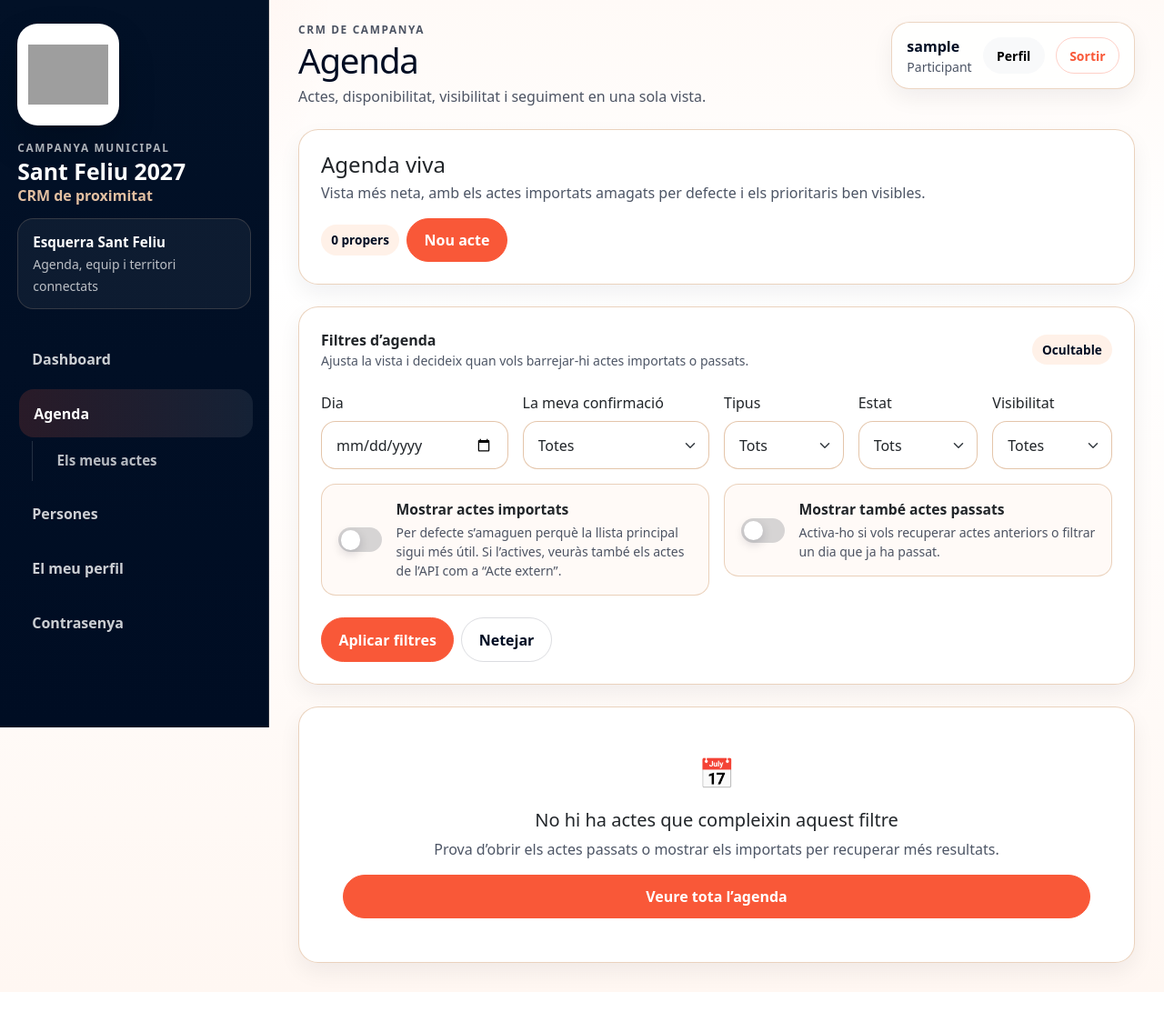
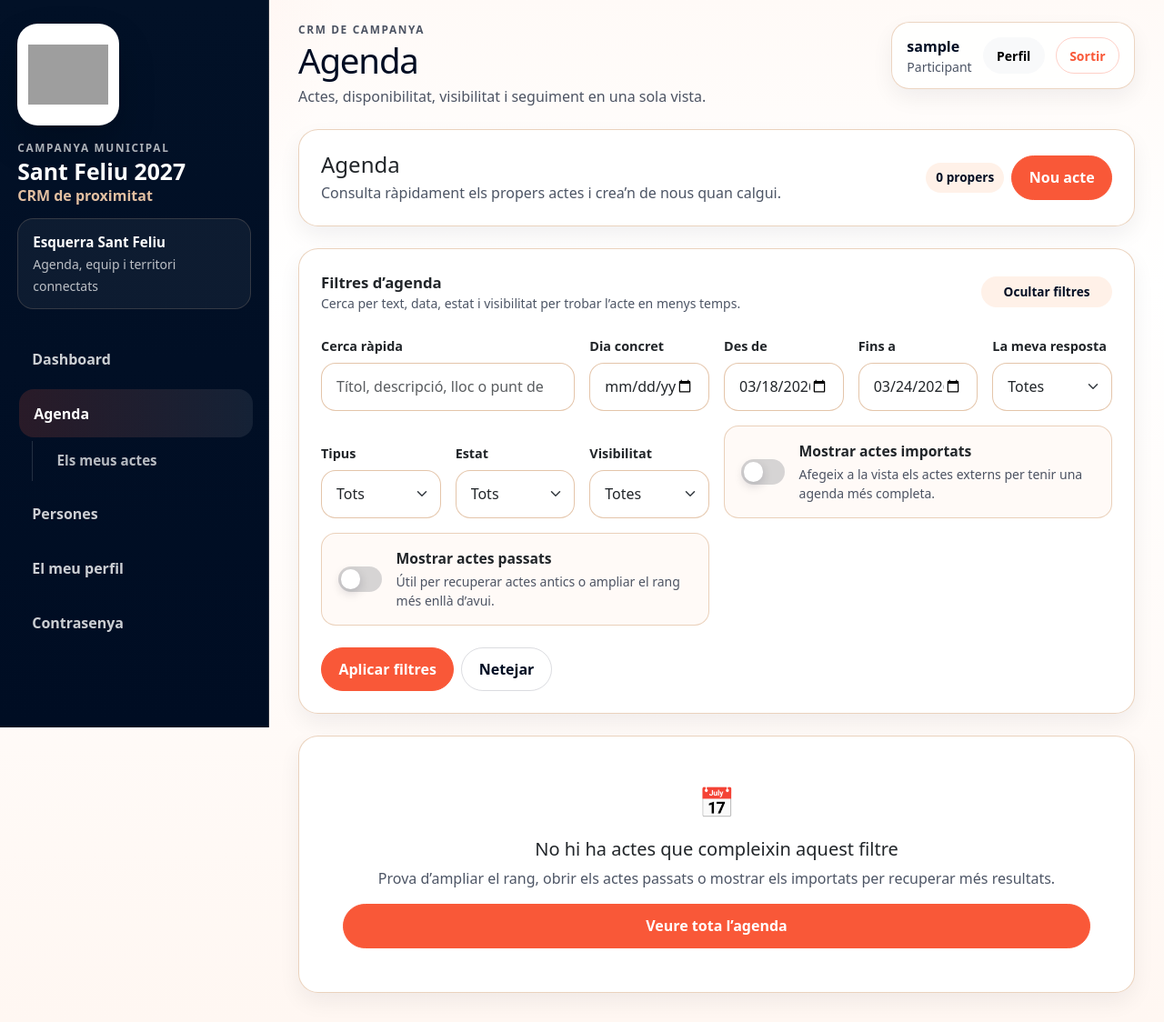
Before and after one commit to aitorivera11/crm-esquerrasantfeliu, a Django app: page /agenda/ in a window 1280 px wide, after a click that opens the changed part. Shown: the whole page at 91% size. Before the commit the page ends 1091 px from the top, so only its background shows below. Run offline with Django 5.2, Linux system fonts and the light colour scheme; the visitor is signed in with stand-in values (Sample User, id 1); data comes from the database, SQL or seed files in the repository; data that the repository does not hold is empty; some libraries are stand-ins or nearby versions; grey boxes are pictures that could not be loaded.

Commit message:
Improve agenda list filtering and card UX

```diff
--- a/agenda/views.py
+++ b/agenda/views.py
@@ -98,22 +98,65 @@ class ActeListView(AgendaContextMixin, LoginRequiredMixin, ListView):
     def _is_true(self, value):
         return str(value).lower() in {'1', 'true', 'on', 'si', 'yes'}
 
+    def _parse_date(self, value):
+        if not value:
+            return None
+        try:
+            return timezone.datetime.fromisoformat(value).date()
+        except ValueError:
+            return None
+
+    def _format_calendar_datetime(self, value):
+        return EventSharingMixin._format_calendar_datetime(self, value)
+
+    def _sharing_context(self, acte):
+        return EventSharingMixin._sharing_context(self, acte)
+
     def get_queryset(self):
         user_can_edit = self._user_can_manage_actes()
         queryset = self._visible_queryset(include_drafts=user_can_edit)
         now = timezone.now()
+        today = timezone.localdate()
+        default_end = today + timedelta(days=6)
         show_past = self._is_true(self.request.GET.get('show_past'))
         show_imported = self._is_true(self.request.GET.get('show_imported'))
 
-        day = self.request.GET.get('day')
-        if not show_past and not day:
+        day = self._parse_date(self.request.GET.get('day'))
+        date_from = self._parse_date(self.request.GET.get('date_from'))
+        date_to = self._parse_date(self.request.GET.get('date_to'))
+
+        if day:
+            date_from = day
+            date_to = day
+        elif not (date_from or date_to):
+            date_from = today
+            date_to = default_end
+
+        if date_from and date_to and date_from > date_to:
+            date_from, date_to = date_to, date_from
+
+        if date_from:
+            queryset = queryset.filter(inici__date__gte=date_from)
+        elif not show_past:
             queryset = queryset.filter(inici__gte=now)
 
-        if day:
-            queryset = queryset.filter(inici__date=day)
+        if date_to:
+            queryset = queryset.filter(inici__date__lte=date_to)
+
+        if not show_past and not date_from and not day:
+            queryset = queryset.filter(inici__gte=now)
 
         if not show_imported:
             queryset = queryset.filter(external_source='')
+
+        search = (self.request.GET.get('q') or '').strip()
+        if search:
+            queryset = queryset.filter(
+                Q(titol__icontains=search)
+                | Q(descripcio__icontains=search)
+                | Q(ubicacio__icontains=search)
+                | Q(punt_trobada__icontains=search)
+            )
 
         estat = self.request.GET.get('estat')
         if estat in Acte.Estat.values:
@@ -141,11 +184,22 @@ class ActeListView(AgendaContextMixin, LoginRequiredMixin, ListView):
 
     def get_context_data(self, **kwargs):
         context = super().get_context_data(**kwargs)
-        actes = [self._enrich_acte(acte) for acte in context['actes']]
+        actes = []
+        for acte in context['actes']:
+            acte = self._enrich_acte(acte)
+            if self._user_can_manage_actes():
+                for key, value in self._sharing_context(acte).items():
+                    setattr(acte, key, value)
+            actes.append(acte)
         now = timezone.now()
         visible_base = self._visible_queryset(include_drafts=self._user_can_manage_actes())
+        today = timezone.localdate()
+        default_end = today + timedelta(days=6)
         current_filters = {
+            'q': self.request.GET.get('q', ''),
             'day': self.request.GET.get('day', ''),
+            'date_from': self.request.GET.get('date_from', today.isoformat()),
+            'date_to': self.request.GET.get('date_to', default_end.isoformat()),
             'my_status': self.request.GET.get('my_status', ''),
             'tipus': self.request.GET.get('tipus', ''),
             'estat': self.request.GET.get('estat', ''),
@@ -153,6 +207,23 @@ class ActeListView(AgendaContextMixin, LoginRequiredMixin, ListView):
             'show_past': self._is_true(self.request.GET.get('show_past')),
             'show_imported': self._is_true(self.request.GET.get('show_imported')),
         }
+        if current_filters['day']:
+            current_filters['date_from'] = current_filters['day']
+            current_filters['date_to'] = current_filters['day']
+        has_active_filters = any(
+            [
+                current_filters['q'],
+                current_filters['day'],
+                current_filters['my_status'],
+                current_filters['tipus'],
+                current_filters['estat'],
+                current_filters['visibility'],
+                current_filters['show_past'],
+                current_filters['show_imported'],
+                current_filters['date_from'] != today.isoformat(),
+                current_filters['date_to'] != default_end.isoformat(),
+            ]
+        )
         context.update(
             {
                 'actes': actes,
@@ -162,7 +233,7 @@ class ActeListView(AgendaContextMixin, LoginRequiredMixin, ListView):
                 'draft_count': visible_base.filter(estat=Acte.Estat.ESBORRANY).count(),
                 'tipus_options': ActeTipus.objects.filter(actiu=True),
                 'current_filters': current_filters,
-                'filters_open': any(current_filters.values()),
+                'filters_open': has_active_filters,
                 'important_count': visible_base.filter(es_important=True, estat=Acte.Estat.PUBLICAT).count(),
                 'can_manage_actes': self._user_can_manage_actes(),
                 'can_view_admin_details': self._user_can_view_admin_details(),
--- a/static/css/app.css
+++ b/static/css/app.css
@@ -863,3 +863,124 @@ textarea.form-control { min-height: 120px; }
 @media (max-width: 767.98px) {
     .share-grid { grid-template-columns: 1fr; }
 }
+
+.agenda-filter-form .form-label {
+    font-size: .9rem;
+    font-weight: 700;
+    margin-bottom: .45rem;
+}
+.filters-summary strong { font-size: 1.05rem; }
+.filter-toggle-label { min-width: 9rem; justify-content: center; }
+.agenda-results-grid { align-items: stretch; }
+.acte-card {
+    height: 100%;
+    display: grid;
+    gap: 1rem;
+}
+.acte-card .h5 a { color: inherit; }
+.acte-card .h5 a:hover { color: var(--accent); }
+.acte-card-main .min-w-0 { min-width: 0; }
+.card-inline-actions {
+    display: flex;
+    align-items: flex-end;
+    justify-content: space-between;
+    gap: 1rem;
+    padding-top: 1rem;
+    border-top: 1px solid rgba(226, 191, 161, .7);
+}
+.cta-group { min-width: 0; }
+.participacio-compact {
+    gap: .6rem !important;
+}
+.participacio-compact > .d-flex {
+    flex-wrap: nowrap !important;
+    width: 100%;
+}
+.participacio-compact > .d-flex form {
+    flex: 1 1 0;
+}
+.participacio-compact > .d-flex .btn {
+    width: 100%;
+    padding-inline: .85rem;
+    white-space: nowrap;
+}
+.participation-inline-label {
+    color: var(--muted);
+    font-weight: 600;
+}
+.card-inline-secondary-actions {
+    display: flex;
+    align-items: center;
+    gap: .65rem;
+    flex-wrap: wrap;
+    justify-content: flex-end;
+}
+.card-admin-actions {
+    display: inline-flex;
+    align-items: center;
+    gap: .4rem;
+}
+.icon-action {
+    width: 2.3rem;
+    height: 2.3rem;
+    display: inline-flex;
+    align-items: center;
+    justify-content: center;
+    border-radius: 999px;
+    text-decoration: none;
+    border: 1px solid rgba(249, 88, 56, .2);
+    background: var(--accent-soft);
+    color: var(--accent);
+    font-size: 1rem;
+    font-weight: 800;
+}
+.icon-action:hover {
+    border-color: var(--accent);
+    background: white;
+    transform: translateY(-1px);
+}
+.icon-action-whatsapp {
+    color: #159d55;
+    border-color: rgba(21, 157, 85, .2);
+    background: rgba(21, 157, 85, .08);
+}
+.icon-action-calendar {
+    color: #3558d9;
+    border-color: rgba(53, 88, 217, .2);
+    background: rgba(53, 88, 217, .08);
+}
+
+@media (max-width: 1199.98px) {
+    .agenda-results-grid > [class*='col-'] { width: 100%; }
+}
+
+@media (max-width: 767.98px) {
+    .agenda-toolbar .d-flex.justify-content-between {
+        align-items: stretch !important;
+    }
+    .filter-toggle-label {
+        min-width: auto;
+    }
+    .filters-summary {
+        align-items: flex-start;
+    }
+    .card-inline-actions {
+        align-items: stretch;
+        flex-direction: column;
+    }
+    .card-inline-secondary-actions {
+        width: 100%;
+        justify-content: space-between;
+    }
+    .card-inline-secondary-actions .btn {
+        flex: 1 1 auto;
+    }
+    .icon-action {
+        width: 2.15rem;
+        height: 2.15rem;
+    }
+    .participacio-compact > .d-flex .btn {
+        font-size: .94rem;
+        padding-inline: .55rem;
+    }
+}
--- a/static/js/app.js
+++ b/static/js/app.js
@@ -1,4 +1,37 @@
 document.addEventListener('DOMContentLoaded', () => {
+
+  document.querySelectorAll('.filters-panel').forEach((details) => {
+    const label = details.querySelector('.filter-toggle-label');
+    const dayInput = details.querySelector('#filter-day');
+    const fromInput = details.querySelector('#filter-date-from');
+    const toInput = details.querySelector('#filter-date-to');
+
+    const syncToggleLabel = () => {
+      if (!label) return;
+      label.textContent = details.open ? (label.dataset.expandedLabel || 'Ocultar filtres') : (label.dataset.collapsedLabel || 'Mostrar filtres');
+    };
+
+    syncToggleLabel();
+    details.addEventListener('toggle', syncToggleLabel);
+
+    if (dayInput && fromInput && toInput) {
+      dayInput.addEventListener('change', () => {
+        if (dayInput.value) {
+          fromInput.value = dayInput.value;
+          toInput.value = dayInput.value;
+        }
+      });
+
+      const clearSingleDay = () => {
+        if (dayInput.value && (fromInput.value !== dayInput.value || toInput.value !== dayInput.value)) {
+          dayInput.value = '';
+        }
+      };
+
+      fromInput.addEventListener('change', clearSingleDay);
+      toInput.addEventListener('change', clearSingleDay);
+    }
+  });
   document.querySelectorAll('form[data-confirm]').forEach((form) => {
     form.addEventListener('submit', (event) => {
       if (!window.confirm(form.dataset.confirm)) {
--- a/templates/agenda/acte_list.html
+++ b/templates/agenda/acte_list.html
@@ -6,8 +6,8 @@
 <section class="card card-panel agenda-toolbar mb-4 p-4">
     <div class="d-flex justify-content-between align-items-center flex-wrap gap-3">
         <div>
-            <h2 class="h4 mb-1">Agenda viva</h2>
-            <p class="text-muted mb-0">Vista més neta, amb els actes importats amagats per defecte i els prioritaris ben visibles.</p>
+            <h2 class="h4 mb-1">Agenda</h2>
+            <p class="text-muted mb-0">Consulta ràpidament els propers actes i crea’n de nous quan calgui.</p>
         </div>
         <div class="d-flex gap-2 flex-wrap align-items-center">
             <span class="info-chip">{{ upcoming_count }} propers</span>
@@ -25,24 +25,36 @@
         <summary class="filters-summary">
             <div>
                 <strong>Filtres d’agenda</strong>
-                <span class="text-muted d-block small">Ajusta la vista i decideix quan vols barrejar-hi actes importats o passats.</span>
+                <span class="text-muted d-block small">Cerca per text, data, estat i visibilitat per trobar l’acte en menys temps.</span>
             </div>
-            <span class="info-chip">Ocultable</span>
+            <span class="info-chip filter-toggle-label" data-collapsed-label="Mostrar filtres" data-expanded-label="Ocultar filtres">{% if filters_open %}Ocultar filtres{% else %}Mostrar filtres{% endif %}</span>
         </summary>
-        <form method="get" class="mt-4">
-            <div class="row g-3">
-                <div class="col-12 col-md-6 col-xl-3">
-                    <label class="form-label" for="filter-day">Dia</label>
+        <form method="get" class="mt-4 agenda-filter-form">
+            <div class="row g-3 align-items-end">
+                <div class="col-12 col-xl-4">
+                    <label class="form-label" for="filter-q">Cerca ràpida</label>
+                    <input id="filter-q" type="search" name="q" value="{{ current_filters.q }}" class="form-control" placeholder="Títol, descripció, lloc o punt de trobada">
+                </div>
+                <div class="col-12 col-md-6 col-xl-2">
+                    <label class="form-label" for="filter-day">Dia concret</label>
                     <input id="filter-day" type="date" name="day" value="{{ current_filters.day }}" class="form-control">
                 </div>
-                <div class="col-12 col-md-6 col-xl-3">
-                    <label class="form-label" for="filter-status">La meva confirmació</label>
+                <div class="col-6 col-md-3 col-xl-2">
+                    <label class="form-label" for="filter-date-from">Des de</label>
+                    <input id="filter-date-from" type="date" name="date_from" value="{{ current_filters.date_from }}" class="form-control">
+                </div>
+                <div class="col-6 col-md-3 col-xl-2">
+                    <label class="form-label" for="filter-date-to">Fins a</label>
+                    <input id="filter-date-to" type="date" name="date_to" value="{{ current_filters.date_to }}" class="form-control">
+                </div>
+                <div class="col-12 col-md-6 col-xl-2">
+                    <label class="form-label" for="filter-status">La meva resposta</label>
                     <select id="filter-status" name="my_status" class="form-select">
                         <option value="">Totes</option>
-                        <option value="HI_ANIRE" {% if current_filters.my_status == 'HI_ANIRE' %}selected{% endif %}>He confirmat que hi vaig</option>
-                        <option value="POTSER" {% if current_filters.my_status == 'POTSER' %}selected{% endif %}>He dit potser</option>
-                        <option value="NO_HI_ANIRE" {% if current_filters.my_status == 'NO_HI_ANIRE' %}selected{% endif %}>He dit que no</option>
-                        <option value="pending" {% if current_filters.my_status == 'pending' %}selected{% endif %}>Encara no he respost</option>
+                        <option value="HI_ANIRE" {% if current_filters.my_status == 'HI_ANIRE' %}selected{% endif %}>Sí</option>
+                        <option value="POTSER" {% if current_filters.my_status == 'POTSER' %}selected{% endif %}>Potser</option>
+                        <option value="NO_HI_ANIRE" {% if current_filters.my_status == 'NO_HI_ANIRE' %}selected{% endif %}>No</option>
+                        <option value="pending" {% if current_filters.my_status == 'pending' %}selected{% endif %}>Sense resposta</option>
                     </select>
                 </div>
                 <div class="col-12 col-md-6 col-xl-2">
@@ -78,7 +90,7 @@
                         <span class="agenda-toggle__control" aria-hidden="true"></span>
                         <span class="agenda-toggle__content">
                             <strong>Mostrar actes importats</strong>
-                            <small>Per defecte s’amaguen perquè la llista principal sigui més útil. Si l’actives, veuràs també els actes de l’API com a “Acte extern”.</small>
+                            <small>Afegeix a la vista els actes externs per tenir una agenda més completa.</small>
                         </span>
                     </label>
                 </div>
@@ -87,8 +99,8 @@
                         <input type="checkbox" id="show-past" name="show_past" value="1" {% if current_filters.show_past %}checked{% endif %}>
                         <span class="agenda-toggle__control" aria-hidden="true"></span>
                         <span class="agenda-toggle__content">
-                            <strong>Mostrar també actes passats</strong>
-                            <small>Activa-ho si vols recuperar actes anteriors o filtrar un dia que ja ha passat.</small>
+                            <strong>Mostrar actes passats</strong>
+                            <small>Útil per recuperar actes antics o ampliar el rang més enllà d’avui.</small>
                         </span>
                     </label>
                 </div>
@@ -101,11 +113,11 @@
     </details>
 </section>
 
-<section class="row g-3">
+<section class="agenda-results-grid row g-3">
     {% for acte in actes %}
-        <div class="col-12">{% include 'agenda/components/acte_card.html' %}</div>
+        <div class="col-12 col-xl-6">{% include 'agenda/components/acte_card.html' %}</div>
     {% empty %}
-        <div class="col-12">{% include 'components/empty_state.html' with icon='📅' title='No hi ha actes que compleixin aquest filtre' message='Prova d’obrir els actes passats o mostrar els importats per recuperar més resultats.' action_url='/agenda/' action_label='Veure tota l’agenda' %}</div>
+        <div class="col-12">{% include 'components/empty_state.html' with icon='📅' title='No hi ha actes que compleixin aquest filtre' message='Prova d’ampliar el rang, obrir els actes passats o mostrar els importats per recuperar més resultats.' action_url='/agenda/' action_label='Veure tota l’agenda' %}</div>
     {% endfor %}
 </section>
 {% endblock %}
```
Also changed, not shown: agenda/tests.py (+43 -0 lines), templates/agenda/components/acte_card.html (+11 -2 lines), templates/agenda/components/participacio_buttons.html (+4 -4 lines).
